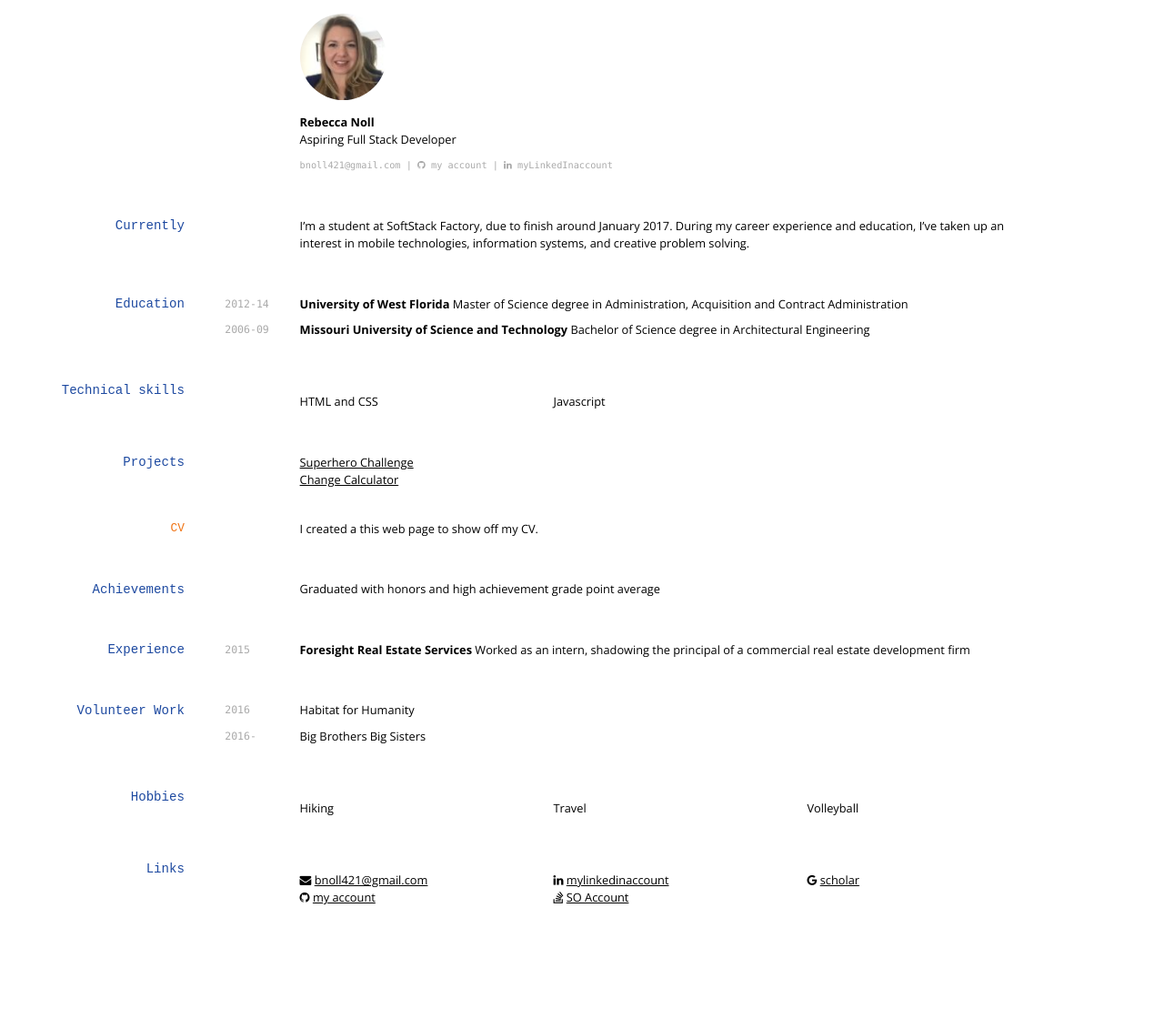
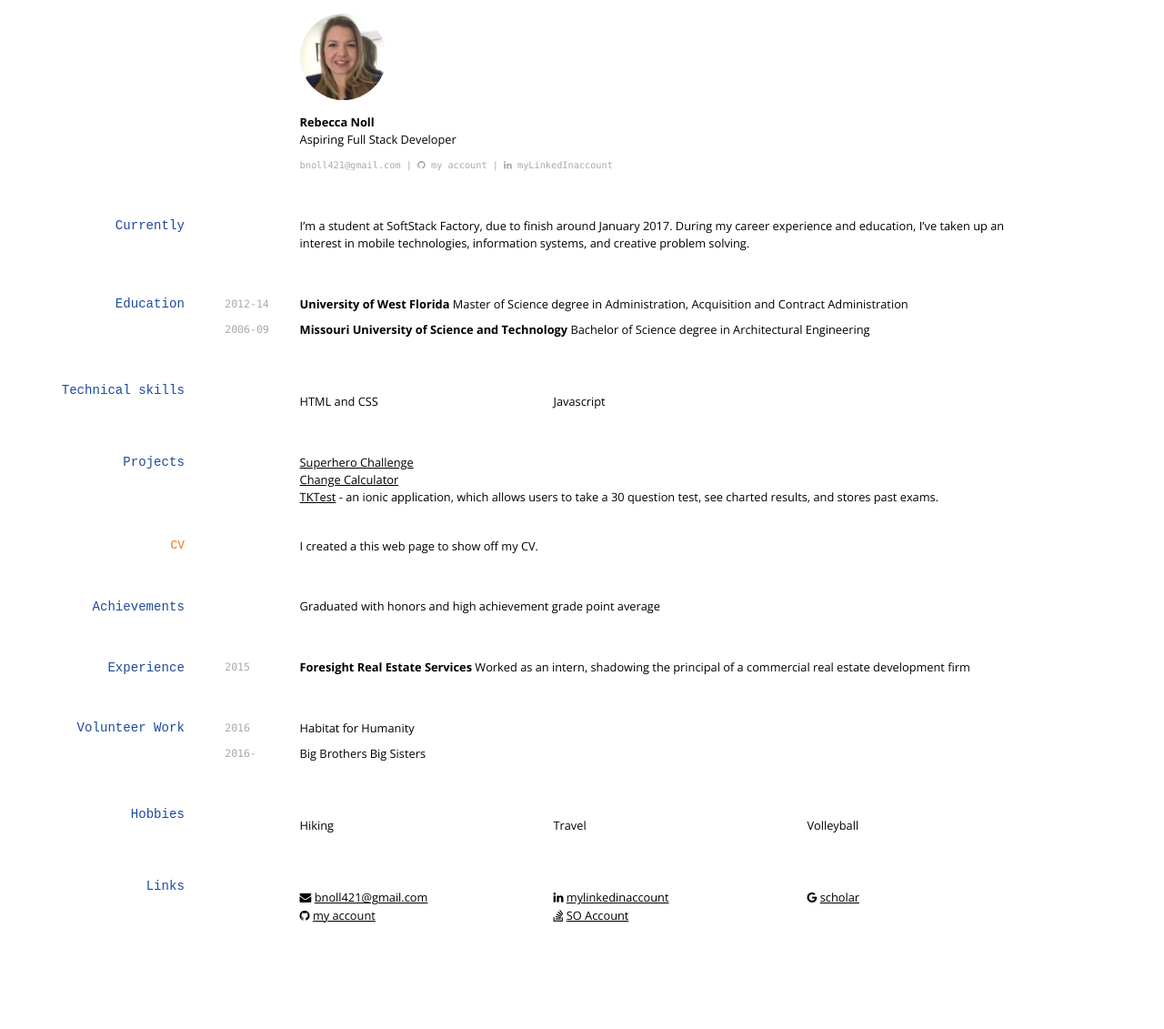
Before and after one commit to rnoll5/.github.io, a Jekyll site: the page built from index.md, in a window 1280 px wide. Shown: the whole page at 91% size. Built offline with Jekyll 4.4.1, drawn with Linux system fonts in a browser that asks for light colours; nearby versions of some CDN libraries.

Commit message:
adding TKTest

```diff
--- a/index.md
+++ b/index.md
@@ -37,8 +37,11 @@ __Missouri University of Science and Technology__ Bachelor of Science degree in
 
 ## Projects
 
+
 <a href="https://codepen.io/bNoll/pen/zKrWBJ" target="_blank">Superhero Challenge</a><br>
-<a href="https://codepen.io/bNoll/pen/mAaEWy" target="_blank">Change Calculator</a>
+<a href="https://codepen.io/bNoll/pen/mAaEWy" target="_blank">Change Calculator</a><br>
+<u>TKTest</u> - an ionic application, which allows users to take a 30 question test, see charted results, and stores past exams.
+
 
 ### CV
 
```
Also changed, not shown: 1 other file.
